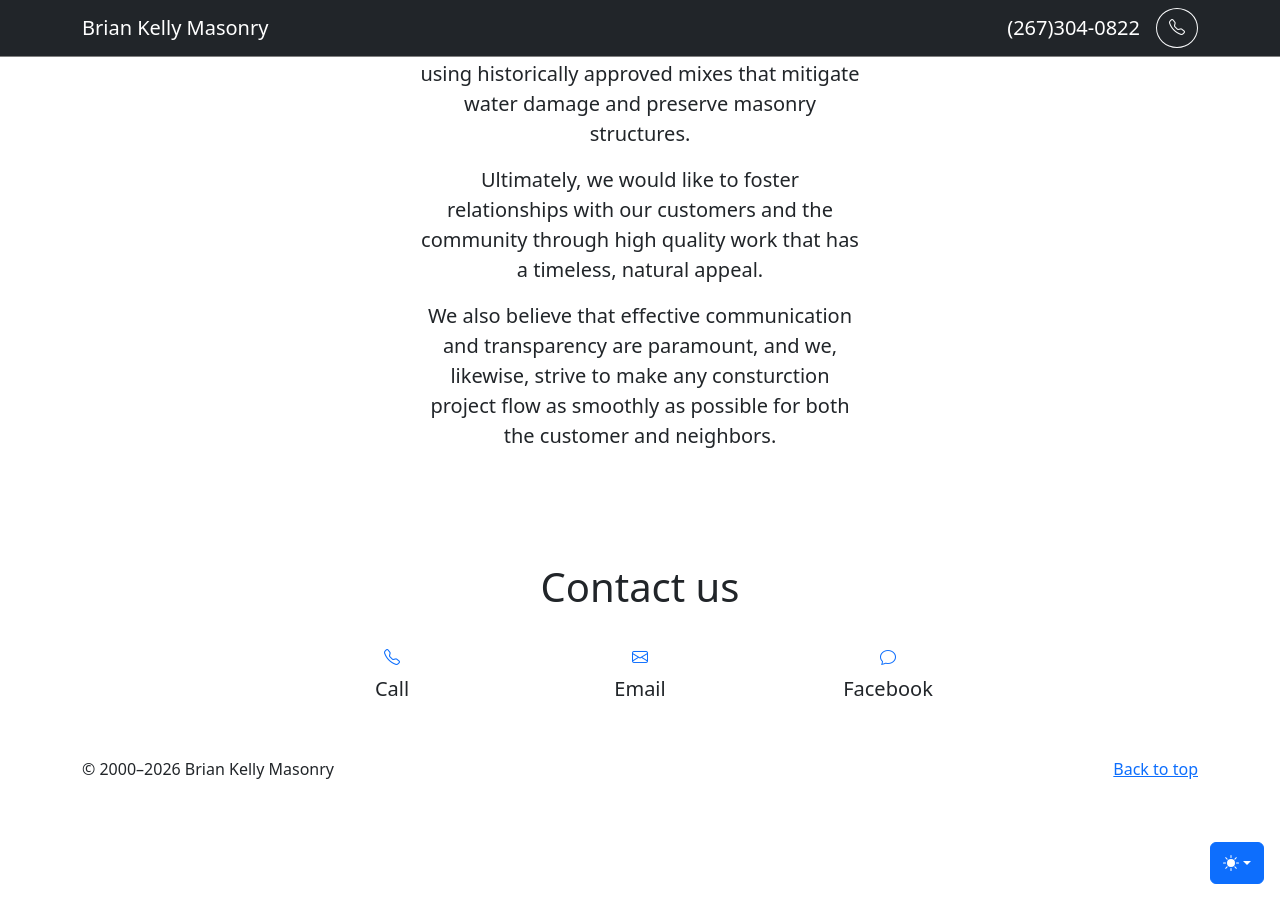
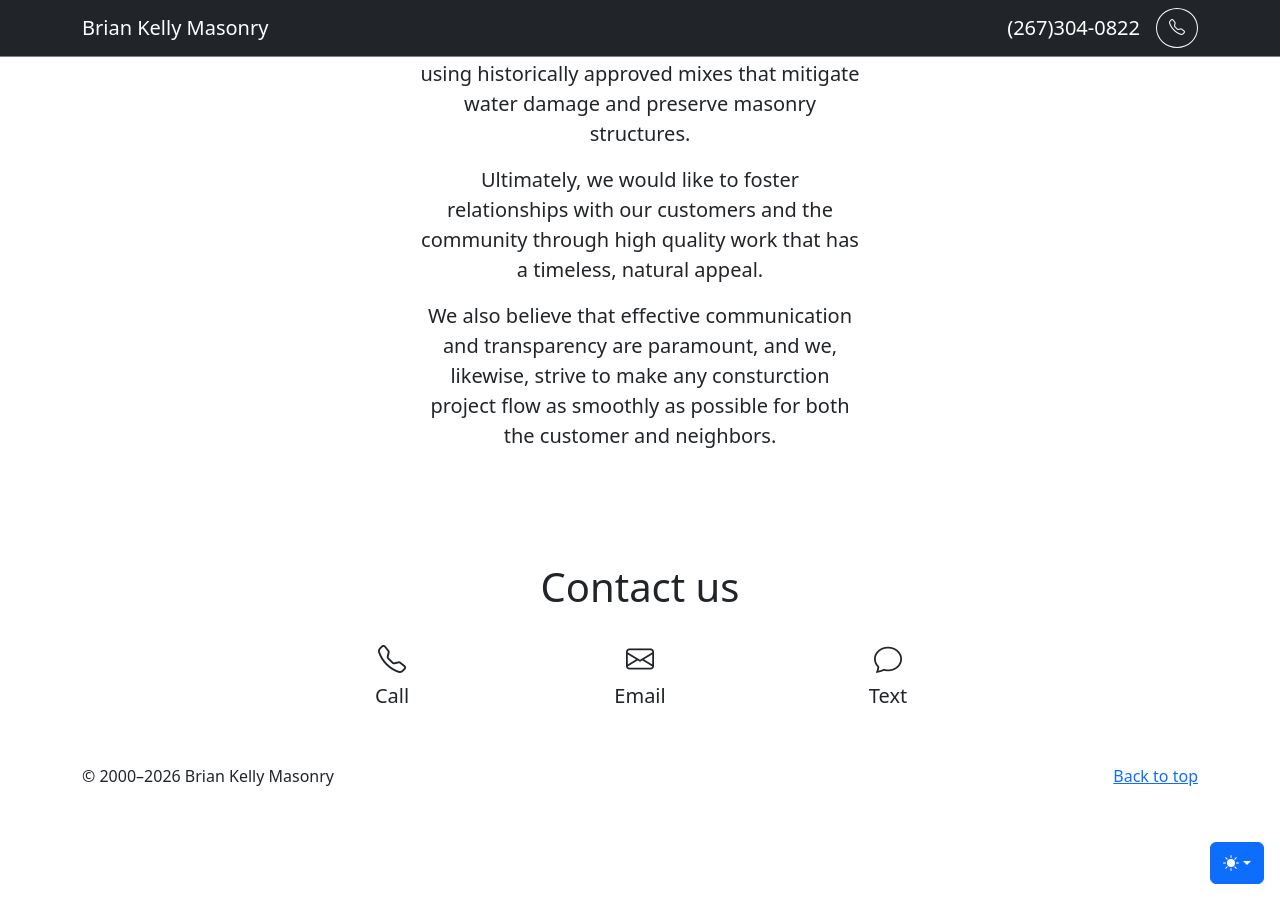
Before and after one commit to ryanbyoung/briankellymasonry, a Jekyll site: the page built from index.html, in a window 1280 px wide and 900 px high, scrolled down 1144 px. Built offline with Jekyll 4.4.1, drawn with Linux system fonts in a browser that asks for light colours.

Commit message:
Update index.html

```diff
--- a/index.html
+++ b/index.html
@@ -46,27 +46,21 @@ excerpt: Brian Kelly Masonry
                 <div class="row">
                 <div class="col-md-4 pt-4">
                   <a href="tel:2525489030">
-                    <i aria-label="Call Us" class="bi bi-telephone" role="button"></i>
+                    <i aria-label="Call Us" class="bi bi-telephone h3 text-body" role="button"></i>
                   </a>
                   <h3 class="h5 fw-light pt-2">Call</h3>
                 </div>
                 <div class="col-md-4 pt-4">
                   <a href="mailto:briankellymasonry@gmail.com">
-                    <i aria-label="Email Us" class="bi bi-envelope" role="button"></i>
+                    <i aria-label="Email Us" class="bi bi-envelope h3 text-body" role="button"></i>
                   </a>
                   <h3 class="h5 fw-light pt-2">Email</h3>
-                  <!--<p>
-                    <a class="btn btn-outline-secondary" href="mailto:briankellymasonry@gmail.com" role="button">briankellymasonry@gmail.com</a>--
-                  </p>-->
                 </div>
                 <div class="col-md-4 pt-4">
                   <a href="sms:2525489030">
-                    <i aria-label="Text Us" class="bi bi-chat" role="button"></i>
+                    <i aria-label="Text Us" class="bi bi-chat h3 text-body" role="button"></i>
                   </a>
-                  <h3 class="h5 fw-light pt-2">Facebook</h3>
-                  <!--<p>
-                    <a class="btn btn-outline-secondary" href="https://www.facebook.com/#" role="button">Brian Kelly Masonry</a>
-                  </p>-->
+                  <h3 class="h5 fw-light pt-2">Text</h3>
                 </div>
                 </div>
               </div>
```
